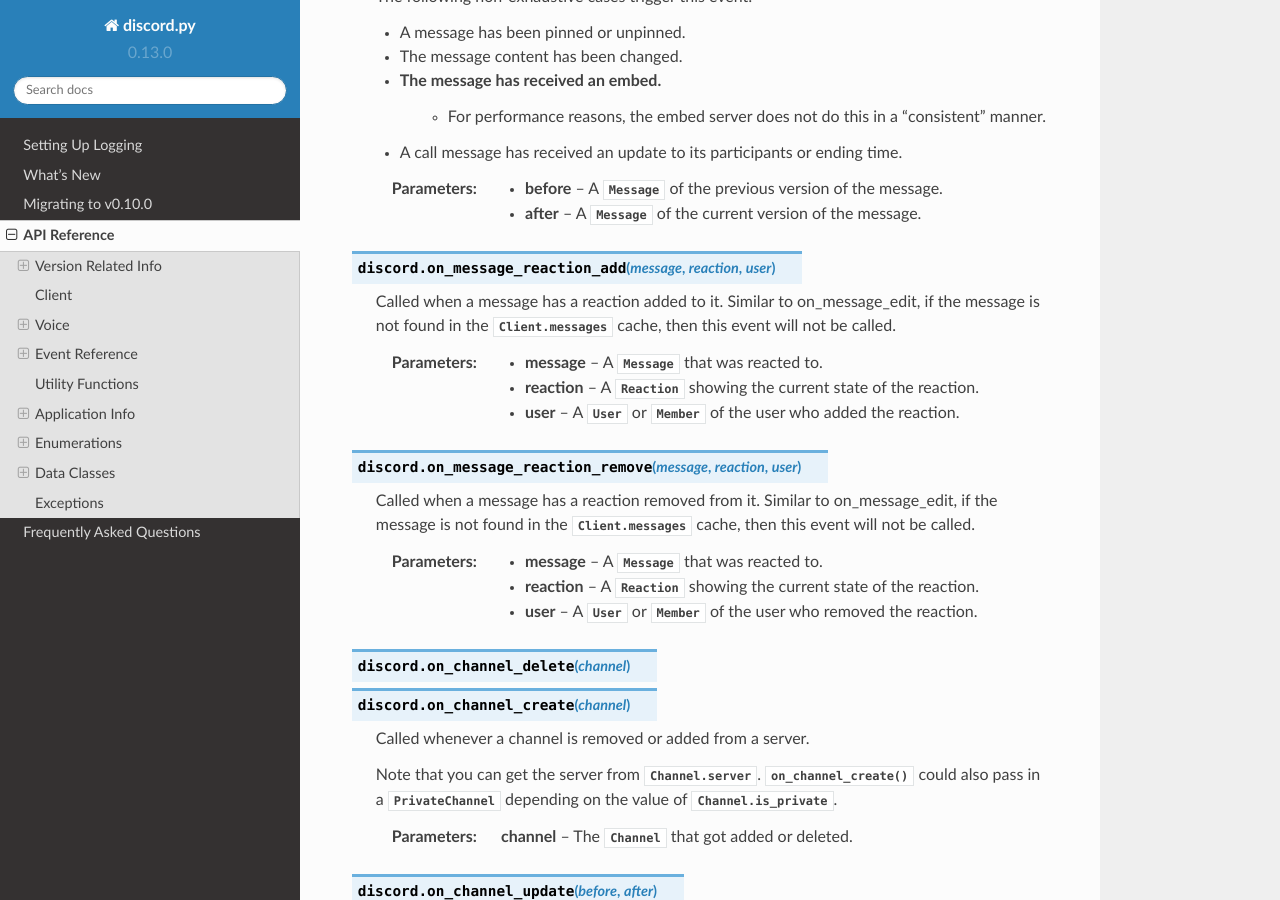
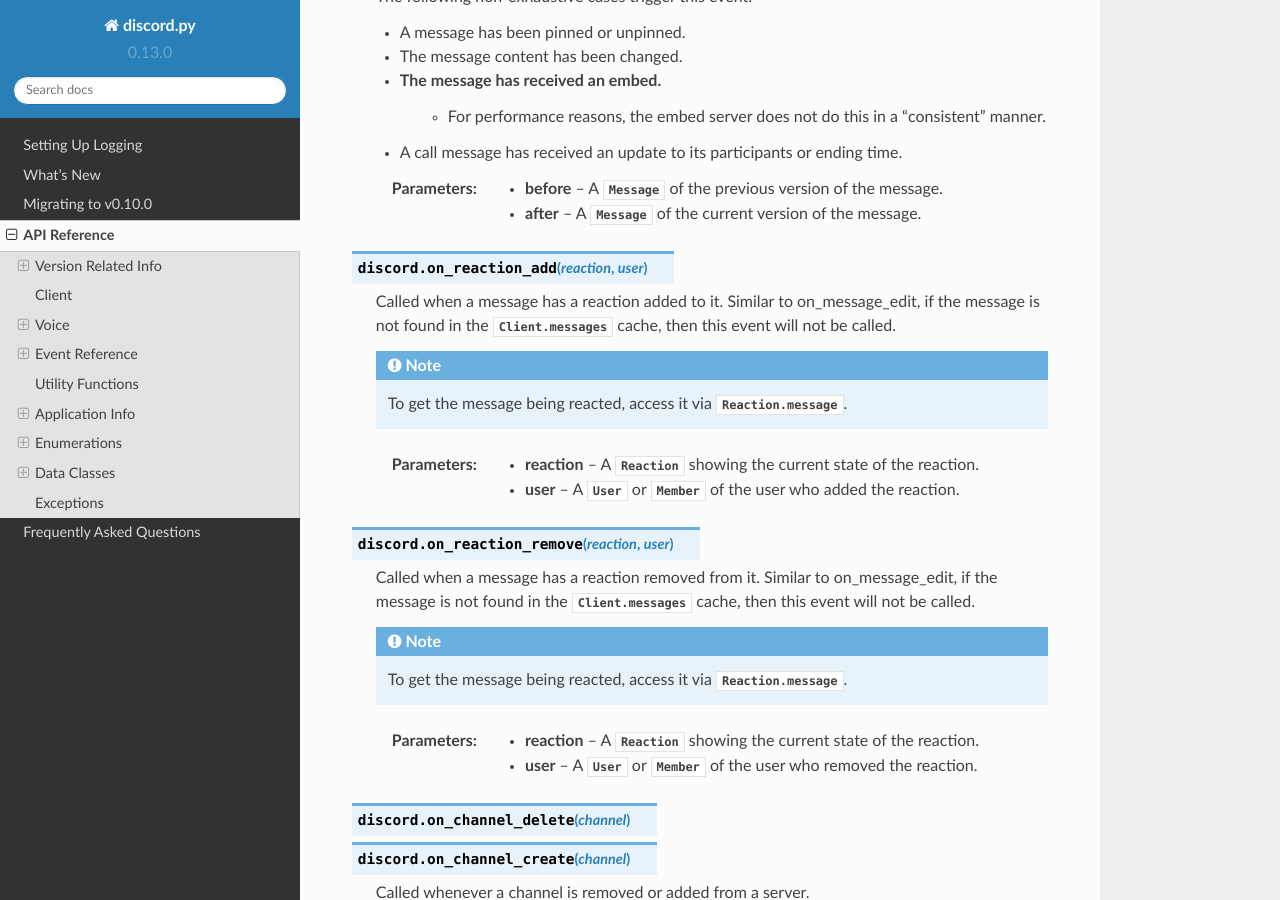
Before and after one commit to Rapptz/discord.py, a Sphinx documentation site: the page built from docs/api.rst, in a window 1280 px wide and 900 px high, scrolled down 4175 px. Built offline with Sphinx 7.4.7 and the Read the Docs theme 2.0.0, drawn with Linux system fonts in a browser that asks for light colours.

Commit message:
Change reaction events signature and name.
This changes the event signature to be (reaction, user) instead of
(message, reaction, user) since the reaction data class already has
the message being reacted to as a member.

The name was shortened from on_message_reaction_ to on_reaction_ since
the message prefix was deemed redundant.

```diff
--- a/docs/api.rst
+++ b/docs/api.rst
@@ -207,23 +207,29 @@
     :param before: A :class:`Message` of the previous version of the message.
     :param after: A :class:`Message` of the current version of the message.
 
-.. function:: on_message_reaction_add(message, reaction, user)
+.. function:: on_reaction_add(reaction, user)
 
     Called when a message has a reaction added to it. Similar to on_message_edit,
     if the message is not found in the :attr:`Client.messages` cache, then this
     event will not be called.
 
-    :param message: A :class:`Message` that was reacted to.
+    .. note::
+
+        To get the message being reacted, access it via :attr:`Reaction.message`.
+
     :param reaction: A :class:`Reaction` showing the current state of the reaction.
     :param user: A :class:`User` or :class:`Member` of the user who added the reaction.
 
-.. function:: on_message_reaction_remove(message, reaction, user)
+.. function:: on_reaction_remove(reaction, user)
 
     Called when a message has a reaction removed from it. Similar to on_message_edit,
     if the message is not found in the :attr:`Client.messages` cache, then this event
     will not be called.
 
-    :param message: A :class:`Message` that was reacted to.
+    .. note::
+
+        To get the message being reacted, access it via :attr:`Reaction.message`.
+
     :param reaction: A :class:`Reaction` showing the current state of the reaction.
     :param user: A :class:`User` or :class:`Member` of the user who removed the reaction.
 
@@ -631,6 +637,12 @@
 .. autoclass:: Message
     :members:
 
+Reaction
+~~~~~~~~~
+
+.. autoclass:: Reaction
+    :members:
+
 CallMessage
 ~~~~~~~~~~~~
 
```
Also changed, not shown: 1 other file.
